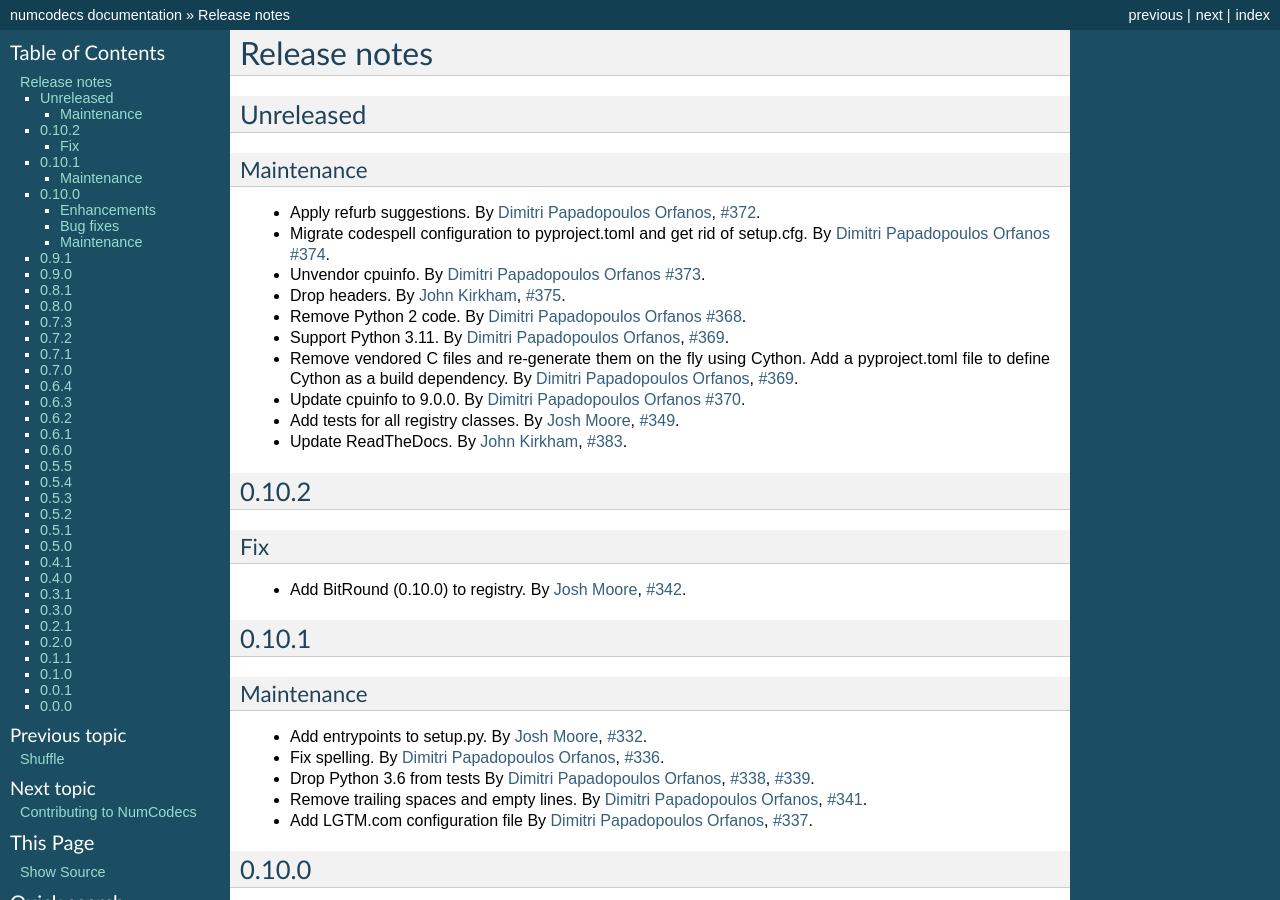
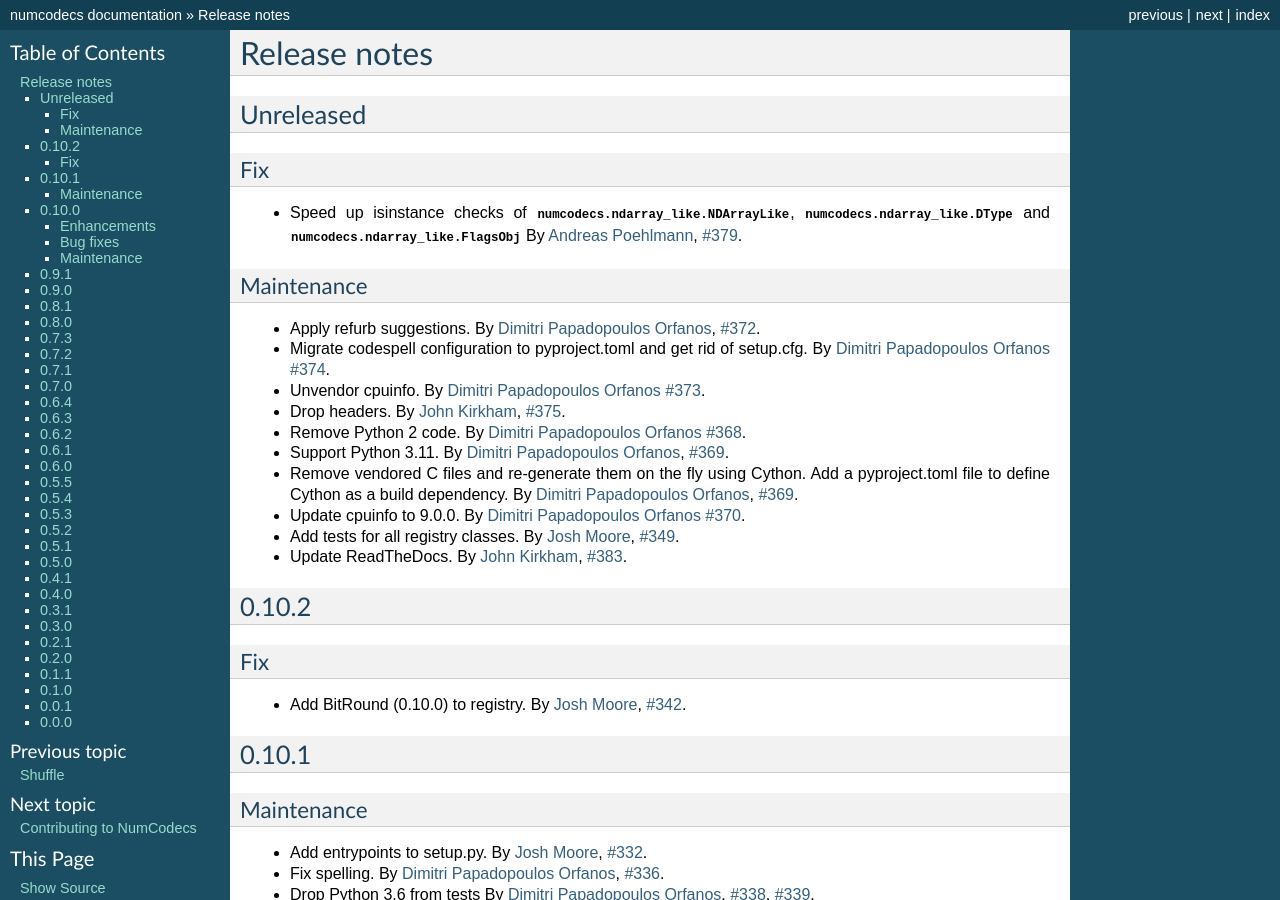
Before and after one commit to zarr-developers/numcodecs, a Sphinx documentation site: the page built from docs/release.rst, in a window 1280 px wide and 900 px high. Built offline with Sphinx 7.4.7, drawn with Linux system fonts in a browser that asks for light colours; pages that are not in the unit, such as notebooks, are missing from menus; the version number could not be read and is left out.

Commit message:
update docs/release.rst

```diff
--- a/docs/release.rst
+++ b/docs/release.rst
@@ -10,6 +10,13 @@ Release notes
 
 Unreleased
 ----------
+
+Fix
+~~~
+
+* Speed up isinstance checks of :class:`numcodecs.ndarray_like.NDArrayLike`,
+  :class:`numcodecs.ndarray_like.DType` and :class:`numcodecs.ndarray_like.FlagsObj`
+  By :user:`Andreas Poehlmann <ap-->`, :issue:`379`.
 
 Maintenance
 ~~~~~~~~~~~
```
